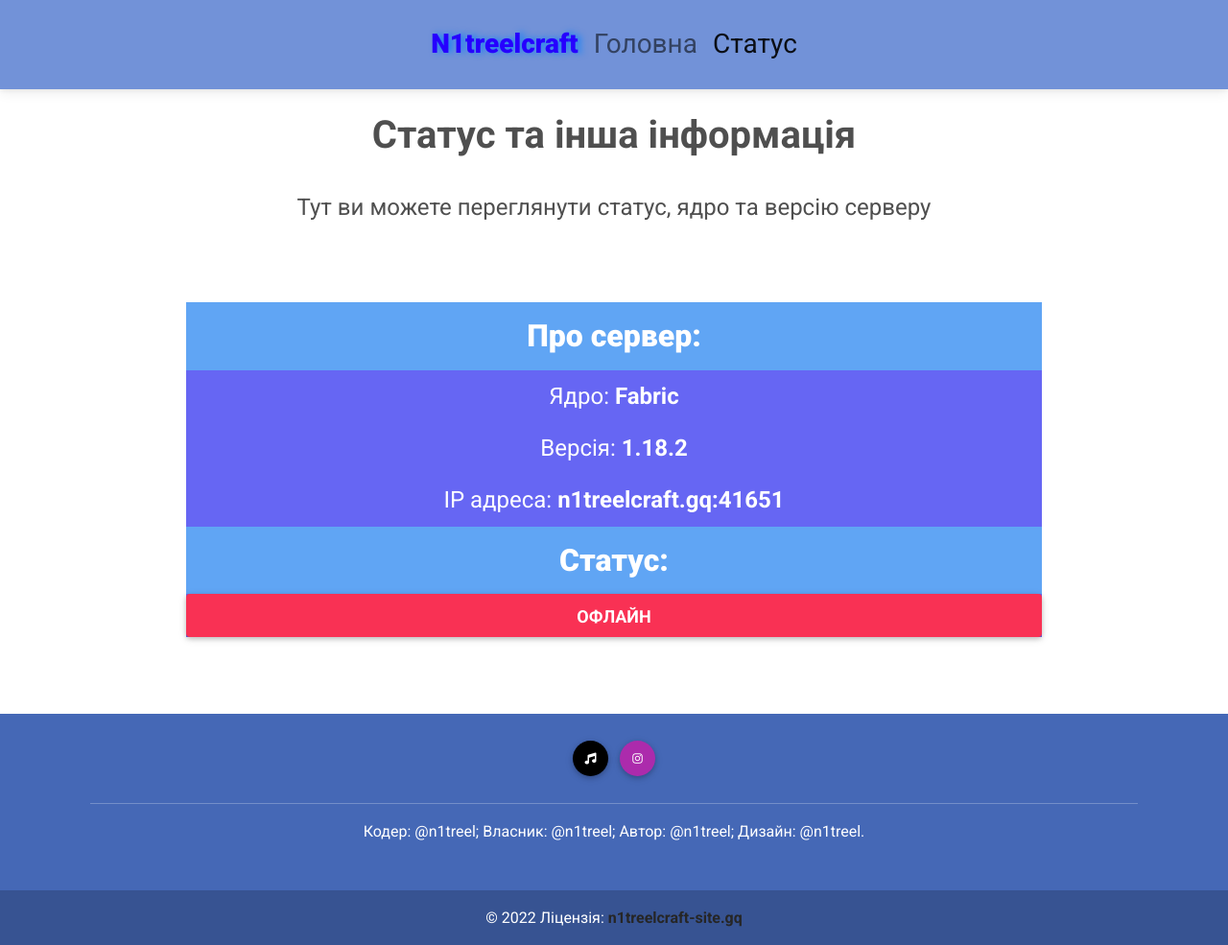
After one commit to n1treel/n1treelcraft, a PHP site: page /status.html in a window 1280 px wide. The commit adds this page. Shown: the whole page at 96% size. Run offline with PHP 8.4, Linux system fonts and the light colour scheme; some libraries are stand-ins or nearby versions.

Commit message:
04.06.2022 20:27

```diff
--- a/css/mycss.css
+++ b/css/mycss.css
@@ -2,6 +2,8 @@
     width: 80%;
     height: max-content;
     background-color: rgb(102, 102, 243);
-    margin: 0 auto;
-    margin-top: 3rem;
+    margin-top: 5rem;
+    margin-right: auto;
+    margin-bottom: 5rem;
+    margin-left: auto;
 }
--- /dev/null
+++ b/status.html
@@ -0,0 +1,172 @@
+<!DOCTYPE html>
+<html lang="en">
+    <head>
+        <meta charset="UTF-8" />
+        <meta name="viewport" content="width=device-width, initial-scale=1, shrink-to-fit=no" />
+        <meta http-equiv="x-ua-compatible" content="ie=edge" />
+        <meta name="keywords" content="n1treelcraft, сервер minecraft, Minecraft, n1treel, n1treelbeats">
+        <meta name="description" content="n1treelcraft - Сервера Minecraft для тебе та твоїх друзів, грай з *скільки заманеться!">
+        <meta name="author" content="n1treel">
+        <title>Статус сервера</title>
+
+        <link rel="icon" href="img/logo.png" type="image/x-icon" />
+
+        <link
+          rel="stylesheet"
+          href="https://cdnjs.cloudflare.com/ajax/libs/font-awesome/6.0.0/css/all.min.css"
+        />
+
+        <link
+          rel="stylesheet"
+          href="https://fonts.googleapis.com/css2?family=Roboto:wght@300;400;500;700;900&display=swap"
+        />
+        <link rel="stylesheet" href="css/mycss.css">
+
+        <link rel="stylesheet" href="css/mdb.min.css" />
+        <script id="mcjs">!function(c,h,i,m,p){m=c.createElement(h),p=c.getElementsByTagName(h)[0],m.async=1,m.src=i,p.parentNode.insertBefore(m,p)}(document,"script","https://chimpstatic.com/mcjs-connected/js/users/16e30f1e90ac4aff32ba532f6/fe5d499e7bf7e1fa6b5f4f71d.js");</script>
+      </head>
+<body>
+    <div class="wrapper" style="min-height: 100vh!important;">
+
+      <nav class="navbar navbar-expand-lg navbar-light bg-light p-3 fs-3" style="background-color: #7292d8!important;">
+        <!-- Container wrapper -->
+        <div class="container-fluid">
+          <!-- Toggle button -->
+          <button
+            class="navbar-toggler"
+            type="button"
+            data-mdb-toggle="collapse"
+            data-mdb-target="#navbarCenteredExample"
+            aria-controls="navbarCenteredExample"
+            aria-expanded="false"
+            aria-label="Toggle navigation"
+          >
+            <i class="fas fa-bars"></i>
+          </button>
+
+          <!-- Collapsible wrapper -->
+          <div
+            class="collapse navbar-collapse justify-content-center"
+            id="navbarCenteredExample"
+          >
+            <!-- Left links -->
+            <ul class="navbar-nav mb-2 mb-lg-0">
+              <li class="nav-item">
+                <a class="nav-link active" aria-current="page" href="index.html" style="font-weight: 900; color: #2600ff; text-shadow: 4px 0px 7px rgba(0,126,255,0.8);">N1treelcraft</a>
+              </li>
+              <li class="nav-item">
+                <a class="nav-link" href="index.html">Головна</a>
+              </li>
+              <li class="nav-item">
+                <a class="nav-link active" aria-current="page" href="status.html">Статус</a>
+              </li>
+              <!-- Navbar dropdown -->
+              <li class="nav-item dropdown">
+
+
+
+              </li>
+            </ul>
+            <!-- Left links -->
+          </div>
+          <!-- Collapsible wrapper -->
+        </div>
+        <!-- Container wrapper -->
+      </nav>
+
+
+        <div class="container text-center">
+
+            <h1 class="text-center p-4" style="font-weight: 600;">Статус та інша інформація</h1>
+            <p class="fs-4">Тут ви можете переглянути статус, ядро та версію серверу</p>
+
+
+            <div class="server-status" style="color: white;">
+                <h2 class="p-3 text-center mb-0" style="color: white;background-color: rgb(96, 165, 244); font-weight: 900;">Про сервер:</h2>
+                <p class="fs-4 p-2 mb-0 text-left">Ядро: <b>Fabric</b></p>
+                <p class="fs-4 p-2 mb-0">Версія: <b>1.18.2</b></p>
+                <p class="fs-4 p-2 mb-0">IP адреса: <b>n1treelcraft.gq:41651</b></p>
+                <h2 class="p-3 text-center mb-0" style="color: white;background-color: rgb(96, 165, 244); font-weight: 900;">Статус:</h2>
+                <div class="d-grid gap-2">
+                  <button class="btn btn-danger" type="button" style="font-size: 18px;"><a onclick="alert('Сервер Minecraft n1treelcraft.gq - зараз ОФЛАЙН! Бажаєте пограти? -Напишіть адміну в інсту: @n1treel')" href="#" style="color:white; width: 100%; height: 100%; display: block;"><b>Офлайн</b></a></button>
+                </div>
+              </div>
+
+              <div id="disqus_thread"></div>
+<script>
+    /**
+    *  RECOMMENDED CONFIGURATION VARIABLES: EDIT AND UNCOMMENT THE SECTION BELOW TO INSERT DYNAMIC VALUES FROM YOUR PLATFORM OR CMS.
+    *  LEARN WHY DEFINING THESE VARIABLES IS IMPORTANT: https://disqus.com/admin/universalcode/#configuration-variables    */
+    /*
+    var disqus_config = function () {
+    this.page.url = PAGE_URL;  // Replace PAGE_URL with your page's canonical URL variable
+    this.page.identifier = PAGE_IDENTIFIER; // Replace PAGE_IDENTIFIER with your page's unique identifier variable
+    };
+    */
+    (function() { // DON'T EDIT BELOW THIS LINE
+    var d = document, s = d.createElement('script');
+    s.src = 'https://n1treelcraft.disqus.com/embed.js';
+    s.setAttribute('data-timestamp', +new Date());
+    (d.head || d.body).appendChild(s);
+    })();
+</script>
+<noscript>Please enable JavaScript to view the <a href="https://disqus.com/?ref_noscript">comments powered by Disqus.</a></noscript>
+
+
+
+
+
+        </div>
+
+        <!-- Footer -->
+<footer class="text-center text-white" style="background-color:#4568b6;">
+    <!-- Grid container -->
+    <div class="container p-4">
+
+      <!-- Section: Social media -->
+      <section class="mb-4">
+
+        <a class="btn btn-primary btn-floating m-1" style="background-color: #000000" href="www.tiktok.com/@n1treelbeats" role="button"><i class="fas fa-music"></i></i></a>
+
+        <a class="btn btn-primary btn-floating m-1" style="background-color: #ac2bac" href="https://www.instagram.com/n1treel/" role="button"><i class="fab fa-instagram"></i></a>
+      </section>
+      <!-- Section: Social media -->
+
+
+      <!-- Section: Form -->
+      <hr>
+      <!-- Section: Form -->
+
+
+      <!-- Section: Text -->
+      <section class="mb-4">
+        <p>
+          Кодер: @n1treel; Власник: @n1treel; Автор: @n1treel; Дизайн: @n1treel.
+        </p>
+      </section>
+      <!-- Section: Text -->
+
+
+    </div>
+    <!-- Grid container -->
+
+    <!-- Copyright -->
+    <div class="text-center p-3" style="background-color: rgba(0, 0, 0, 0.2)">
+      © 2022 Ліцензія:
+      <a class="text-dark" href="https://n1treelcraft-site.gq"><b>n1treelcraft-site.gq</b></a>
+    </div>
+    <!-- Copyright -->
+
+  </footer>
+  <!-- Footer -->
+
+
+
+    </div>
+    <script type="text/javascript" src="js/mdb.min.js"></script>
+    <!-- Custom scripts -->
+    <script type="text/javascript"></script>
+
+    <script id="mcjs">!function(c,h,i,m,p){m=c.createElement(h),p=c.getElementsByTagName(h)[0],m.async=1,m.src=i,p.parentNode.insertBefore(m,p)}(document,"script","https://chimpstatic.com/mcjs-connected/js/users/16e30f1e90ac4aff32ba532f6/fe5d499e7bf7e1fa6b5f4f71d.js");</script>
+</body>
+</html>
```
Also changed, not shown: index.html (+56 -46 lines).
